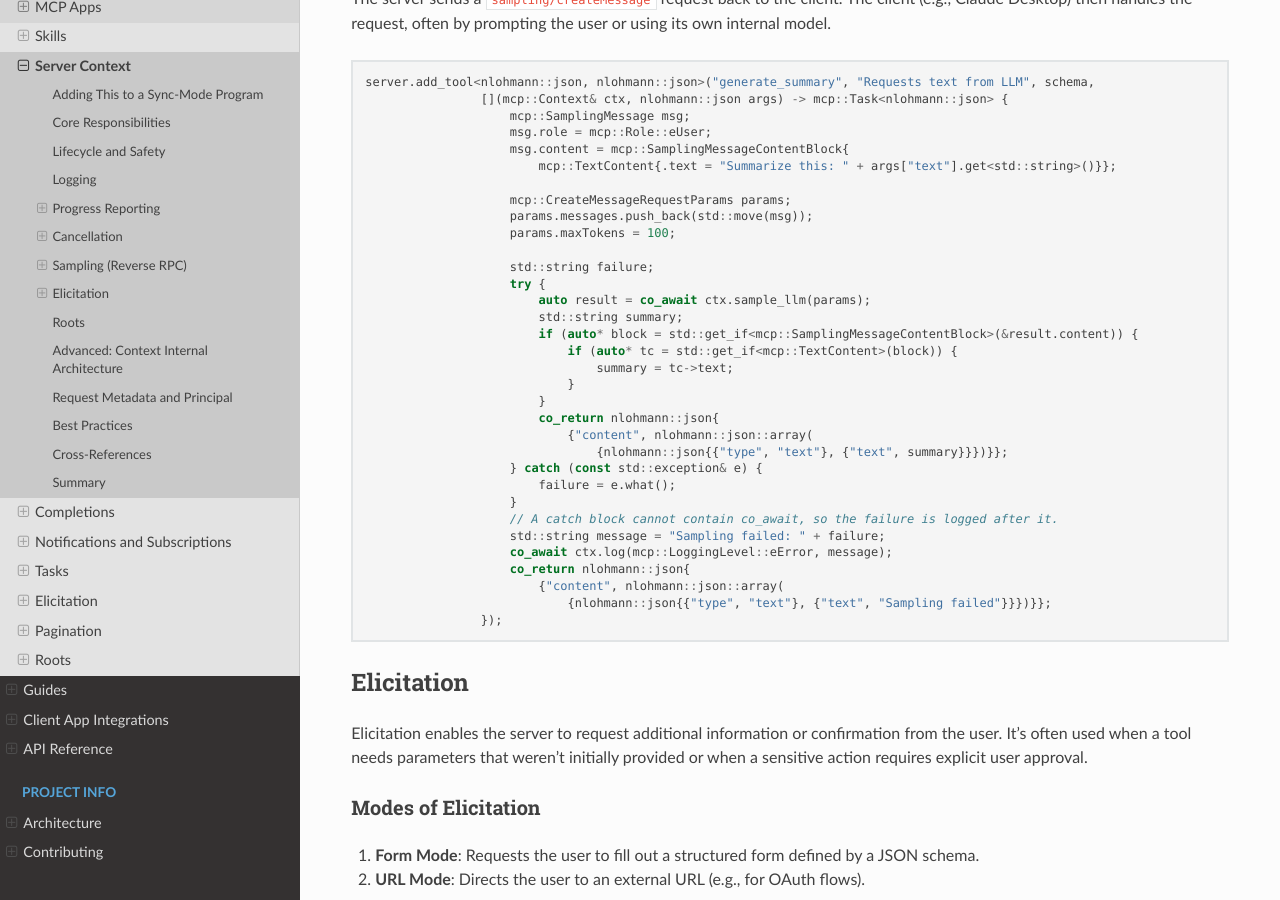
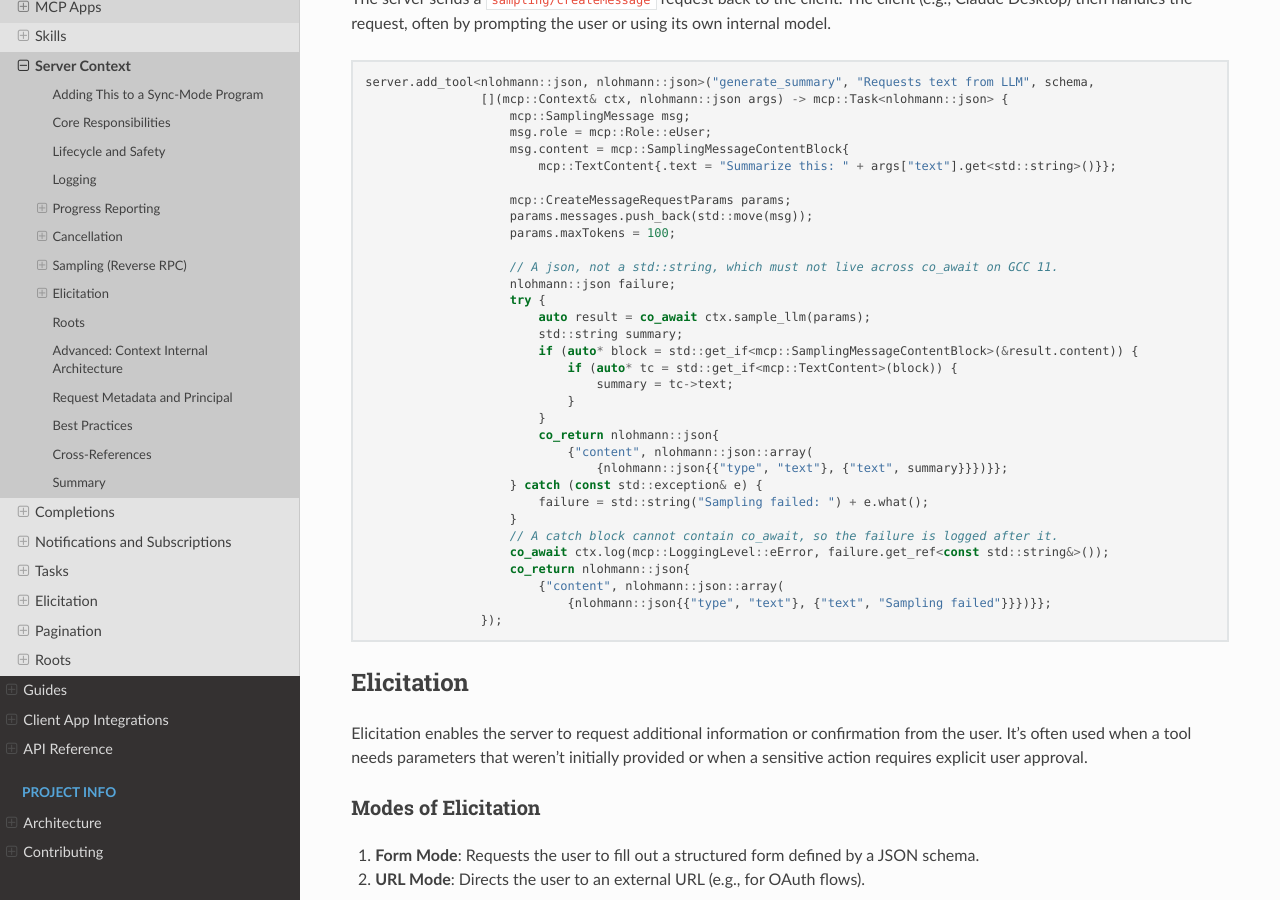
Before and after one commit to yurirocha15/mcp-cpp-sdk, a Sphinx documentation site: the page built from docs/concepts/context.rst, in a window 1280 px wide and 900 px high, scrolled down 4504 px. Built offline with Sphinx 7.4.7 and the Read the Docs theme 3.1.0, drawn with Linux system fonts in a browser that asks for light colours; the version number could not be read and is left out.

Commit message:
docs: fix the stop(), subscription, sampling and CI script notes
stop() does not wait for the handler of a tool call made as a task. The
subscription step sets resources->subscribe after registering a resource.
The sampling snippet keeps no std::string across co_await. The
ci_changes.py docstring no longer mentions rst programs.

```diff
--- a/docs/concepts/context.rst
+++ b/docs/concepts/context.rst
@@ -202,7 +202,8 @@ The server sends a ``sampling/createMessage`` request back to the client. The cl
                        params.messages.push_back(std::move(msg));
                        params.maxTokens = 100;
 
-                       std::string failure;
+                       // A json, not a std::string, which must not live across co_await on GCC 11.
+                       nlohmann::json failure;
                        try {
                            auto result = co_await ctx.sample_llm(params);
                            std::string summary;
@@ -215,11 +216,10 @@ The server sends a ``sampling/createMessage`` request back to the client. The cl
                                {"content", nlohmann::json::array(
                                    {nlohmann::json{{"type", "text"}, {"text", summary}}})}};
                        } catch (const std::exception& e) {
-                           failure = e.what();
+                           failure = std::string("Sampling failed: ") + e.what();
                        }
                        // A catch block cannot contain co_await, so the failure is logged after it.
-                       std::string message = "Sampling failed: " + failure;
-                       co_await ctx.log(mcp::LoggingLevel::eError, message);
+                       co_await ctx.log(mcp::LoggingLevel::eError, failure.get_ref<const std::string&>());
                        co_return nlohmann::json{
                            {"content", nlohmann::json::array(
                                {nlohmann::json{{"type", "text"}, {"text", "Sampling failed"}}})}};
--- a/docs/guides/growing-a-server.rst
+++ b/docs/guides/growing-a-server.rst
@@ -154,8 +154,9 @@ the clients subscribed to that URI. The tool that changes the resource here is a
 coroutine because it awaits that notification. The server offers subscriptions
 only when ``capabilities().resources->subscribe`` is true: registering a
 resource declares the resources capability, but leaves that flag to the
-program. The mutex keeps the name safe once handlers run on a pool of their
-own, as in the next step. See :doc:`/concepts/subscriptions`.
+program, which sets it after that registration. The mutex keeps the name safe
+once handlers run on a pool of their own, as in the next step. See
+:doc:`/concepts/subscriptions`.
 
 .. literalinclude:: /_generated/progression/server_add_subscriptions.diff
    :language: diff
```
Also changed, not shown: 2 other files.
